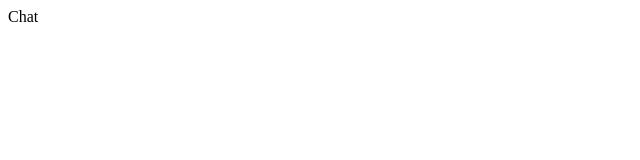
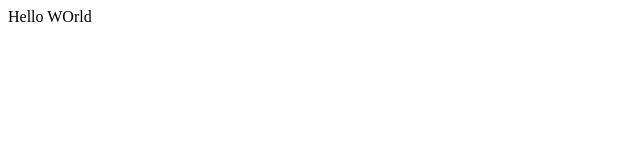
Before and after one commit to Lateralus-lab/v3-portfolio, a Next.js app: page /chat in a window 1280 px wide. Shown: the top 160 px of the page, without its empty margins (0-640 px from the left). Built offline with nearby package versions, Linux system fonts and the light colour scheme.

Commit message:
working on pages

```diff
--- a/pages/chat.js
+++ b/pages/chat.js
@@ -3,7 +3,10 @@ import Layout from '../components/Layout';
 export default function Home() {
   return (
     <Layout>
-      <section className="detail">Chat</section>
+      <section className="detail">
+        <div className="detail__panel">Hello WOrld</div>
+        <div className="detail__panel"></div>
+      </section>
     </Layout>
   );
 }
--- a/styles/blocks/_detail.scss
+++ b/styles/blocks/_detail.scss
@@ -1,5 +1,18 @@
 .detail {
     display: flex;
     justify-content: space-between;
-		background-color: #16212A;
+    background-color: black;
+
+    overflow-y: scroll;
+    overscroll-behavior: none;
+    -webkit-overflow-scrolling: touch;
+    position: fixed;
+    top: 0;
+    left: 0;
+    right: 0;
+    bottom: 0;
+    z-index: 1;
+    margin: 0 auto;
+    padding: 1.5rem 1.25rem; //var(--padding);
+    max-width: 60rem;
 }
```
